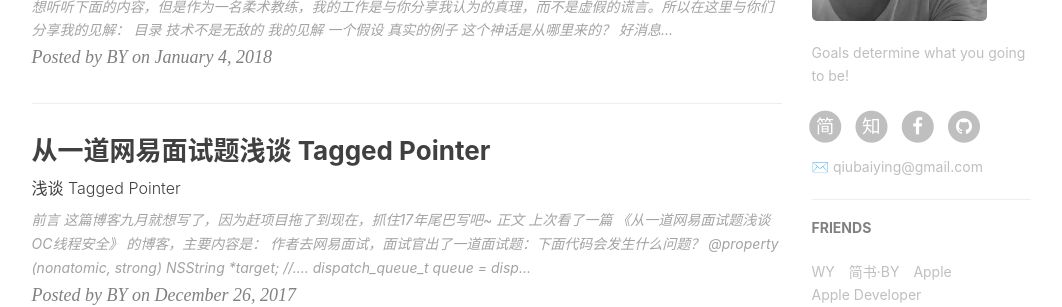
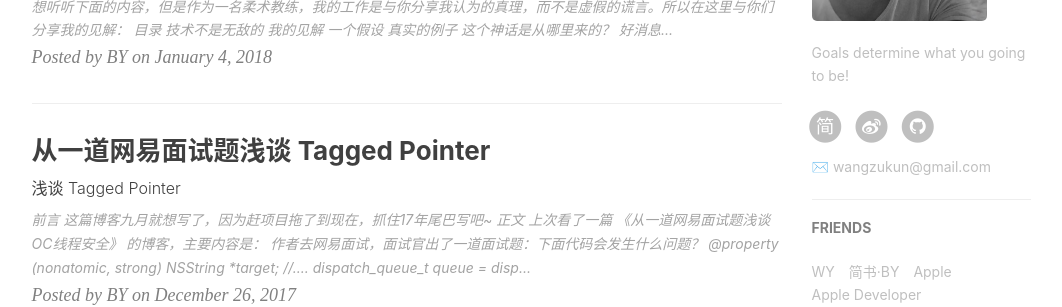
Before and after one commit to wangzukun/wangzukun.github.io, a Jekyll site: the page built from index.html, in a window 1280 px wide and 900 px high, scrolled down 880 px. Shown: the part 143-450 px from the top of the window, without its empty margins (136-1198 px from the left). Built offline with Jekyll 4.4.1, drawn with Linux system fonts in a browser that asks for light colours; nearby versions of some CDN libraries; the list of posts is cut into pages by our own code; comment, search, counter and statistics services are not loaded; some of the changed text lies outside the part shown.

Commit message:
测试配置修改

```diff
--- a/_config.yml
+++ b/_config.yml
@@ -1,11 +1,11 @@
 # Site settings
-title: BY Blog
+title: Ghost Blog
 SEOTitle: 柏荧的博客 | BY Blog
 header-img: img/post-bg-desk.jpg
-email: qiubaiying@gmail.com
+email: wangzukun@gmail.com
 description: "Every failure is leading towards success."
 keyword: "BY, BY Blog, 柏荧的博客, qiubaiying, 邱柏荧, iOS, Apple, iPhone"
-url: "http://qiubaiying.github.io"          # your host, for absolute URL
+url: "http://wangzukun.github.io"          # your host, for absolute URL
 baseurl: ""      # for example, '/blog' if your blog hosted on 'host/blog'
 github_repo: "https://github.com/qiubaiying/qiubaiying.github.io.git" # you code repository
 
@@ -18,11 +18,11 @@ sidebar-avatar: /img/about-BY-gentle.jpg      # use absolute URL, seeing it's us
 
 # SNS settings
 RSS: false
-# weibo_username:     qiubaiying
-zhihu_username:     qiubaiying
-github_username:    qiubaiying
-facebook_username:  baiying.qiu.7
-jianshu_username:   e71990ada2fd
+weibo_username:     wangzukun
+#zhihu_username:     qiubaiying
+github_username:    wangzukun
+#facebook_username:  baiying.qiu.7
+jianshu_username:   16a7fd1f3e0a
 #twitter_username:   qiubaiying
 
 
```
